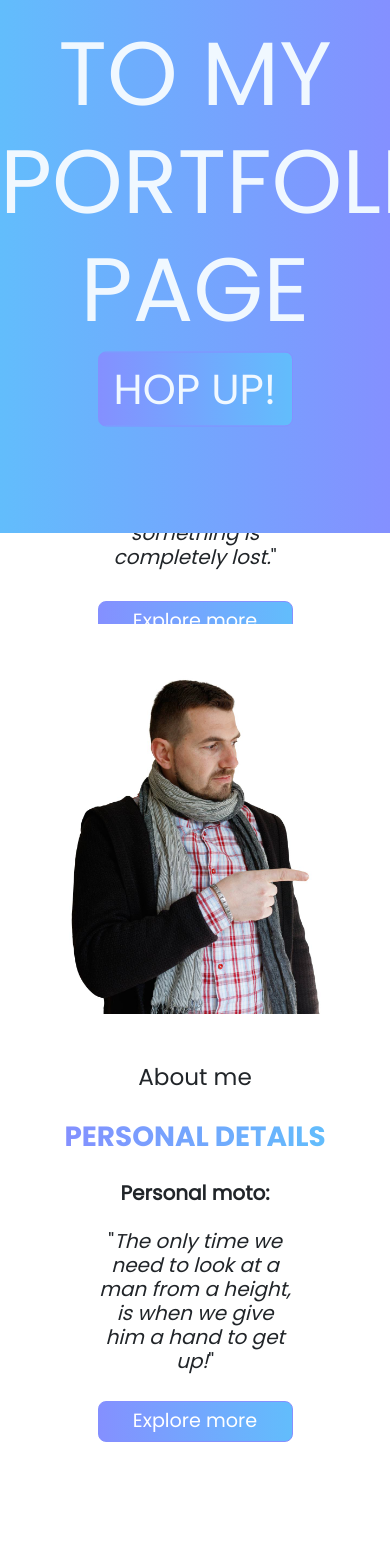
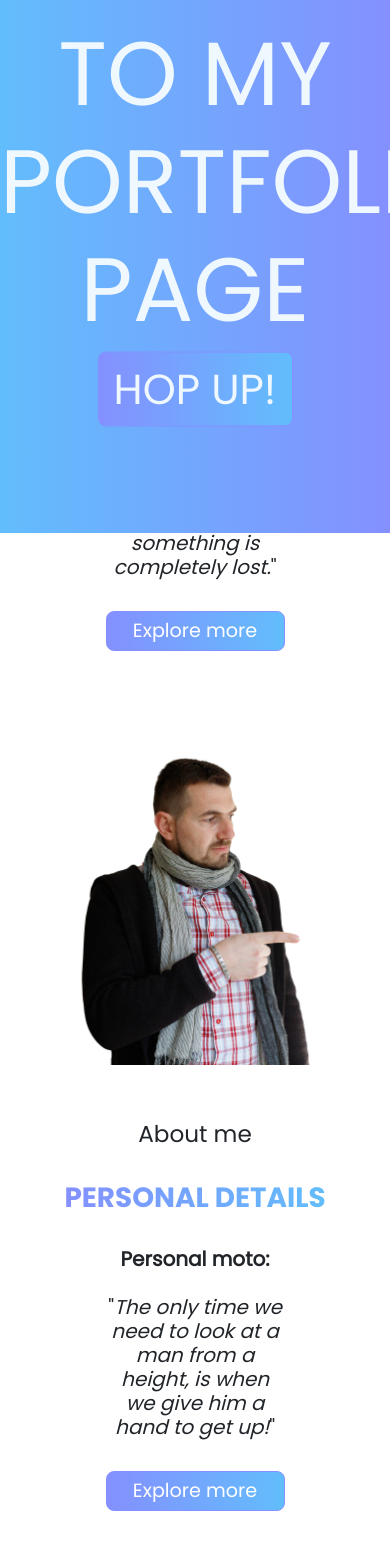
Before and after one commit to BokiThe/myPortfolio, a React (Create React App) app: page / in a window 390 px wide. Shown: the part 311-1858 px from the top of the page. Before the commit the page ends 1783 px from the top, so only its background shows below. Built offline with nearby package versions, Linux system fonts and the light colour scheme; the HTML template or start-up script is replaced by a standard one.

Commit message:
responsive design finished for home page

```diff
--- a/src/App.js
+++ b/src/App.js
@@ -4,15 +4,13 @@ import HomePage from "./screens/homePage/homePage";
 import HeroPage from "./screens/heroPage/hero";
 const App = () => {
   return (
-    <div>
+    <BrowserRouter>
       <HeroPage />
-      <BrowserRouter>
-        <NavBar />
-        <Routes>
-          <Route path="/" element={<HomePage />} />
-        </Routes>
-      </BrowserRouter>
-    </div>
+      <NavBar />
+      <Routes>
+        <Route path="/" element={<HomePage />} />
+      </Routes>
+    </BrowserRouter>
   );
 };
 
--- a/src/screens/homePage/homePage.css
+++ b/src/screens/homePage/homePage.css
@@ -21,13 +21,14 @@
     -webkit-text-fill-color: transparent;
     font-family: "Poppins-Bold", sans-serif;
 }
-.rowMargin{
-    margin-bottom: 70px !important;
-  }
+
+
 .textAbout{
     display: flex;
     flex-direction: column;
-    height: 397.4px;
+  }
+  .introContainer{
+    margin-top: 90px !important;
   }
 
   @media screen and (max-width: 992px) {
@@ -40,11 +41,7 @@
     h5{
       width: 50%;
     }
+    .aboutContainer a{
+      align-self: center !important;
+    }
   }
-  @media screen and (max-width: 369px) {
-
-    .row{
-      margin-top: 200px;
-    }
-
-  }
--- a/src/screens/homePage/homePage.js
+++ b/src/screens/homePage/homePage.js
@@ -7,11 +7,11 @@ import { Link } from "react-router-dom";
 import personal_image from "../../ilustrations/EXPO_0003.jpeg";
 import aboutMe_image from "../../ilustrations/EXPO_0002.jpeg";
 import "./homePage.css";
-const homePage = () => {
+function homePage() {
   return (
     <Container fluid className="p-0 m-0">
       {/* Intro */}
-      <Row className="justify-content-around align-items-center flex-wrap-reverse mx-auto mt-5">
+      <Row className="introContainer justify-content-around align-items-center flex-wrap-reverse mx-auto px-3">
         {/* --- Text --- */}
         <Col className="col-xl-4 col-lg-4 col-md-12 col-sm-12 col-12 textAbout p-0">
           <h3 className="my-3 ">Hi, i'm</h3>
@@ -37,16 +37,19 @@ const homePage = () => {
         </Col>
       </Row>
       {/* About me */}
-      <Row className="justify-content-around align-items-center mx-auto">
+      <Row className="aboutContainer justify-content-around align-items-center mx-auto px-3">
         {/* --- Photo ---- */}
         <Col className="col-xl-6 col-lg-6 col-md-12 col-sm-12 col-12  p-0">
           <Image fluid rounded src={aboutMe_image} alt="aboutMe_image" />
         </Col>
         {/* --- Text --- */}
-        <Col className="col-xl-4 col-lg-4 col-md-12 col-sm-12 col-12 justify-content-around textAbout p-0">
-          <h3>About me</h3>
-          <h1 className="h1Gradient">PERSONAL DETAILS</h1>
-          <h5>
+        <Col
+          className=" col-xl-4 col-lg-4 col-md-12 col-sm-12 col-12  textAbout p-0"
+          style={{ textAlign: "right" }}
+        >
+          <h3 className="my-3">About me</h3>
+          <h1 className="h1Gradient my-3">PERSONAL DETAILS</h1>
+          <h5 className="my-3">
             <strong>Personal moto: </strong> <br />
             <br /> "
             <i>
@@ -56,13 +59,13 @@ const homePage = () => {
             "
           </h5>
 
-          <Link className="btnExplore" to="/AboutMe">
+          <Link className="btnExplore align-self-end  my-3" to="/AboutMe">
             Explore more
           </Link>
         </Col>
       </Row>
     </Container>
   );
-};
+}
 
 export default homePage;
```
